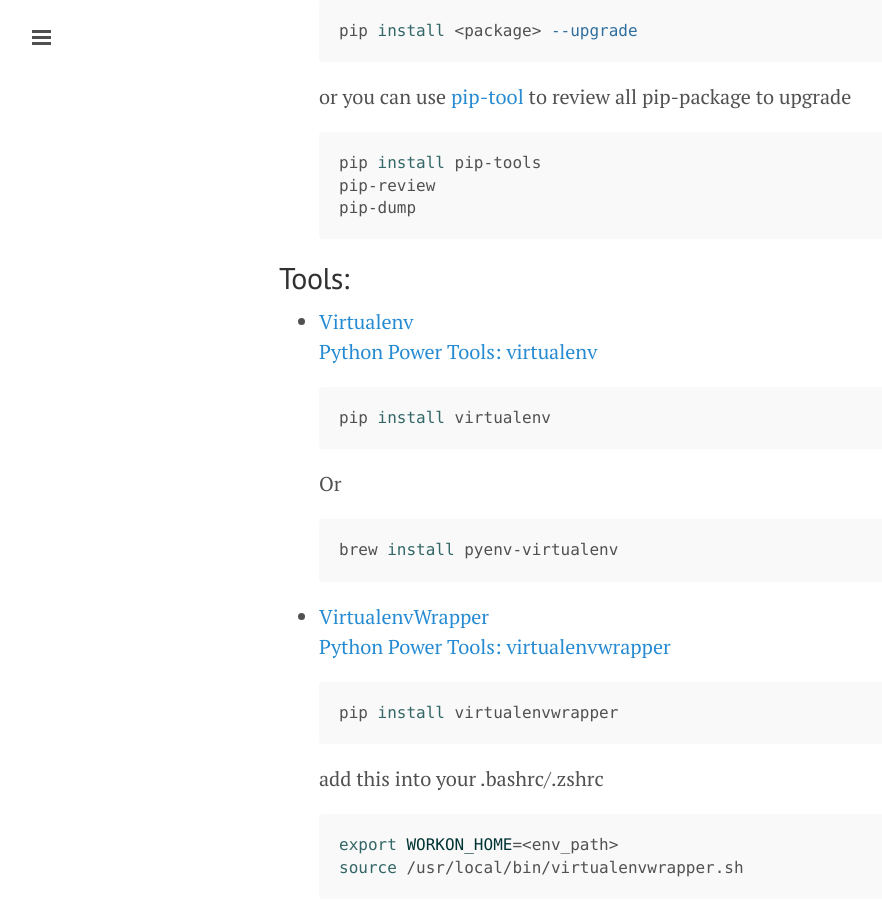
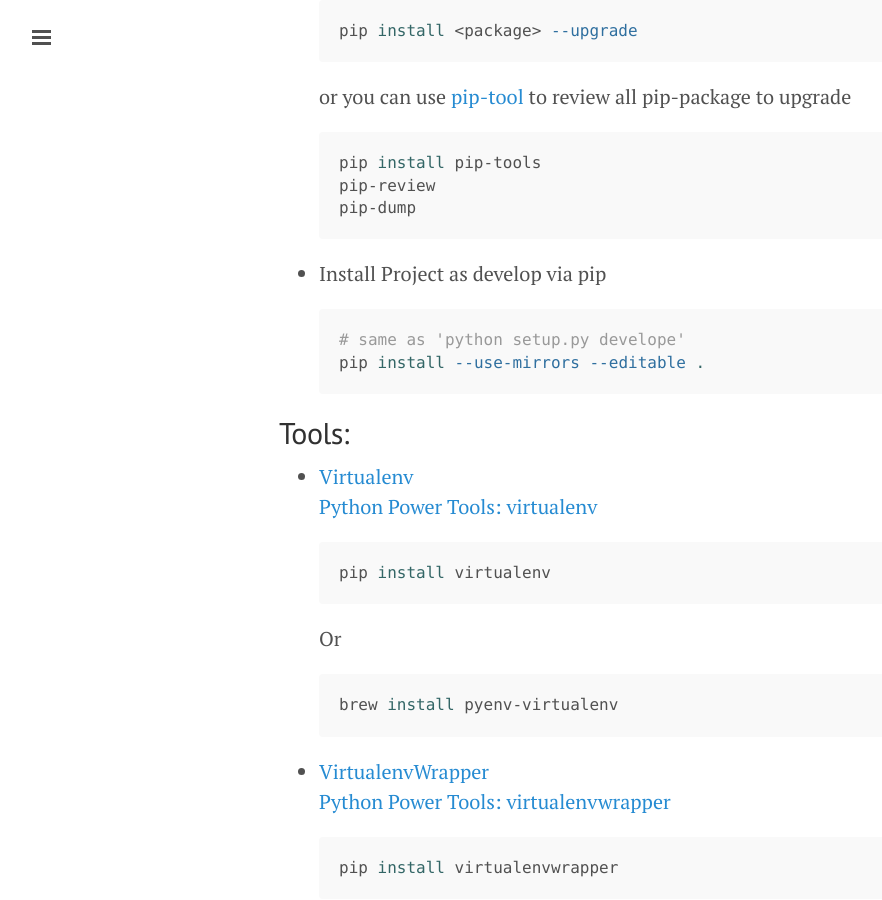
Before and after one commit to ibotdotout/ibotdotout.github.io, a Jekyll site: the page built from _posts/2014-06-08-python.md, in a window 1280 px wide and 900 px high, scrolled down 1639 px. Shown: the whole window, without its empty margins (1-883 px from the left). Built offline with Jekyll 4.4.1, drawn with Linux system fonts in a browser that asks for light colours; Markdown is read by kramdown in place of the engine named in the settings.

Commit message:
add pip install as develop

````diff
--- a/_posts/2014-06-08-python.md
+++ b/_posts/2014-06-08-python.md
@@ -69,6 +69,13 @@ permalink: python
   pip install pip-tools
   pip-review
   pip-dump
+  ```
+
+* Install Project as develop via pip
+
+  ```sh
+  # same as 'python setup.py develope'
+  pip install --use-mirrors --editable .
   ```
 
 ## Tools:
````
